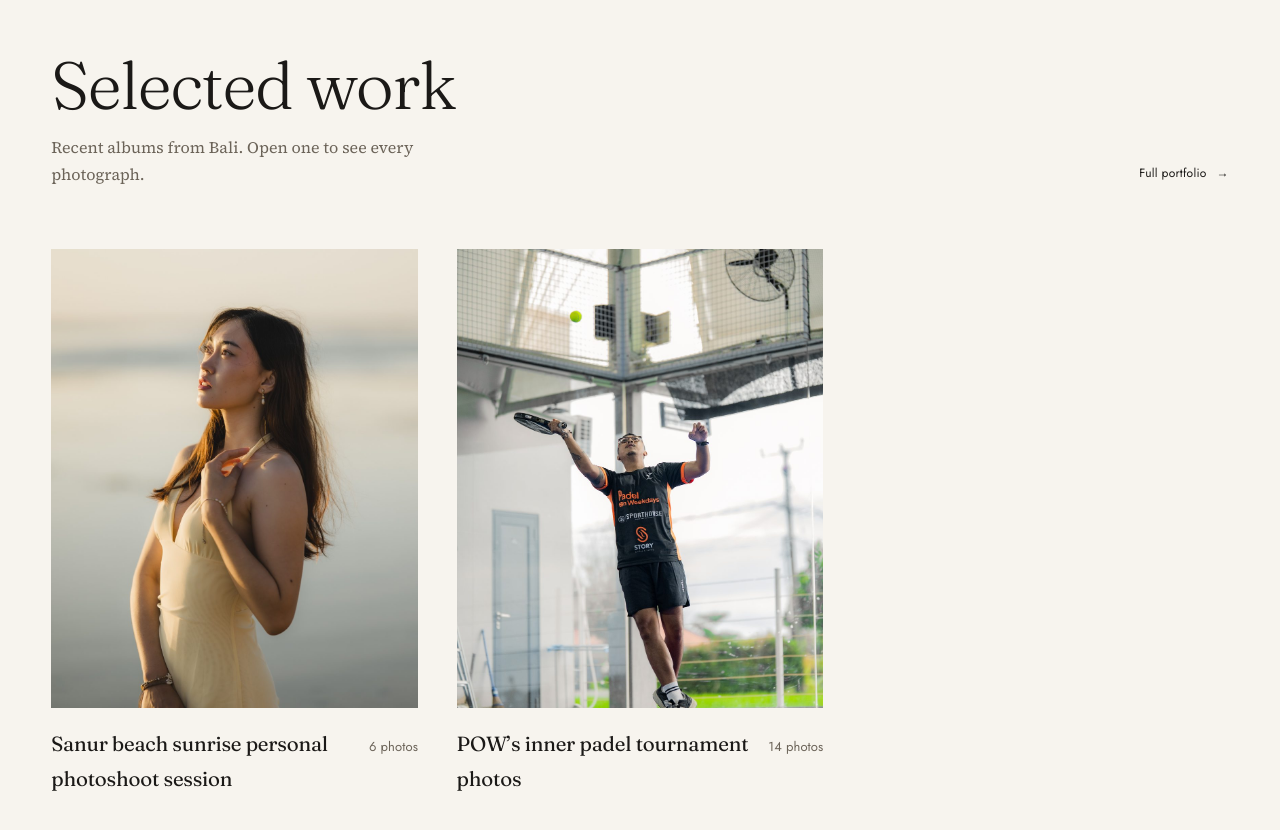
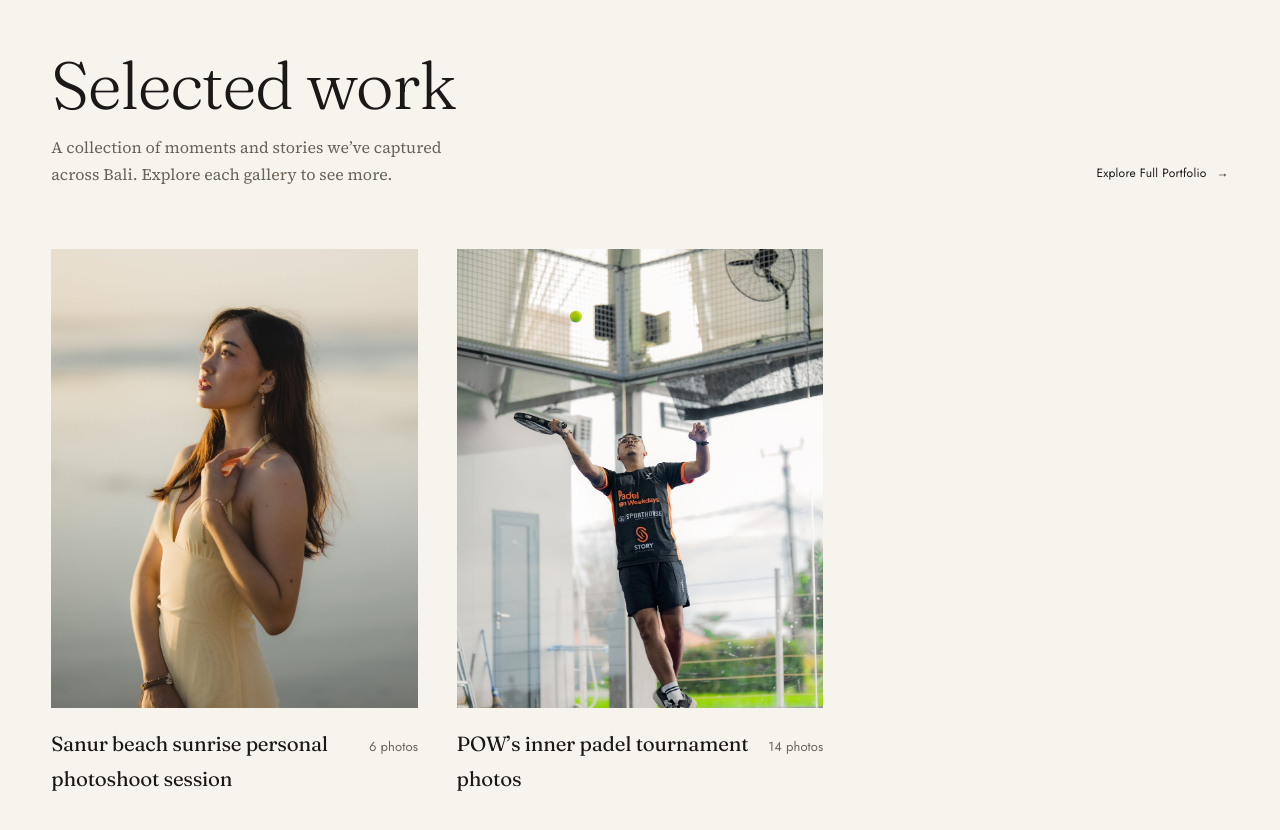
Before and after one commit to rubenstudy200-ai/website-twochapter, a plain HTML site: page index.html in a window 1280 px wide. Shown: the part 2380-3210 px from the top of the page. Drawn offline with Linux system fonts and the light colour scheme.

Commit message:
Update home portfolio copy

```diff
--- a/index.html
+++ b/index.html
@@ -167,9 +167,9 @@
         <div class="section-head reveal">
           <div class="section-head__copy">
             <h2 class="display-2" id="work-title">Selected work</h2>
-            <p>Recent albums from Bali. Open one to see every photograph.</p>
+            <p>A collection of moments and stories we’ve captured across Bali. Explore each gallery to see more.</p>
           </div>
-          <a class="link-arrow section-head__link" href="portfolio.html">Full portfolio <span class="arrow" aria-hidden="true">→</span></a>
+          <a class="link-arrow section-head__link" href="portfolio.html">Explore Full Portfolio <span class="arrow" aria-hidden="true">→</span></a>
         </div>
 
         <div class="album-grid album-grid--home" data-work-grid>
```
